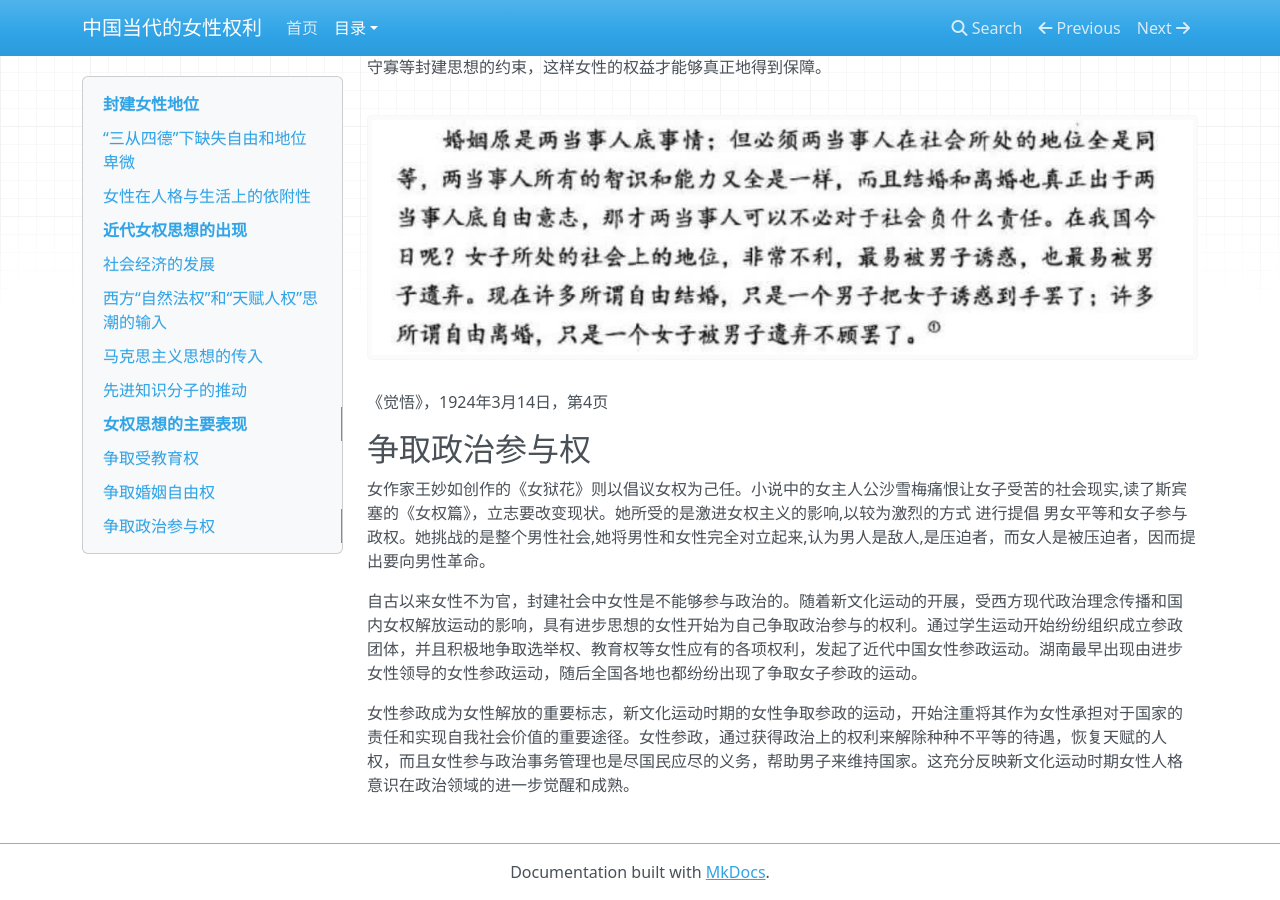
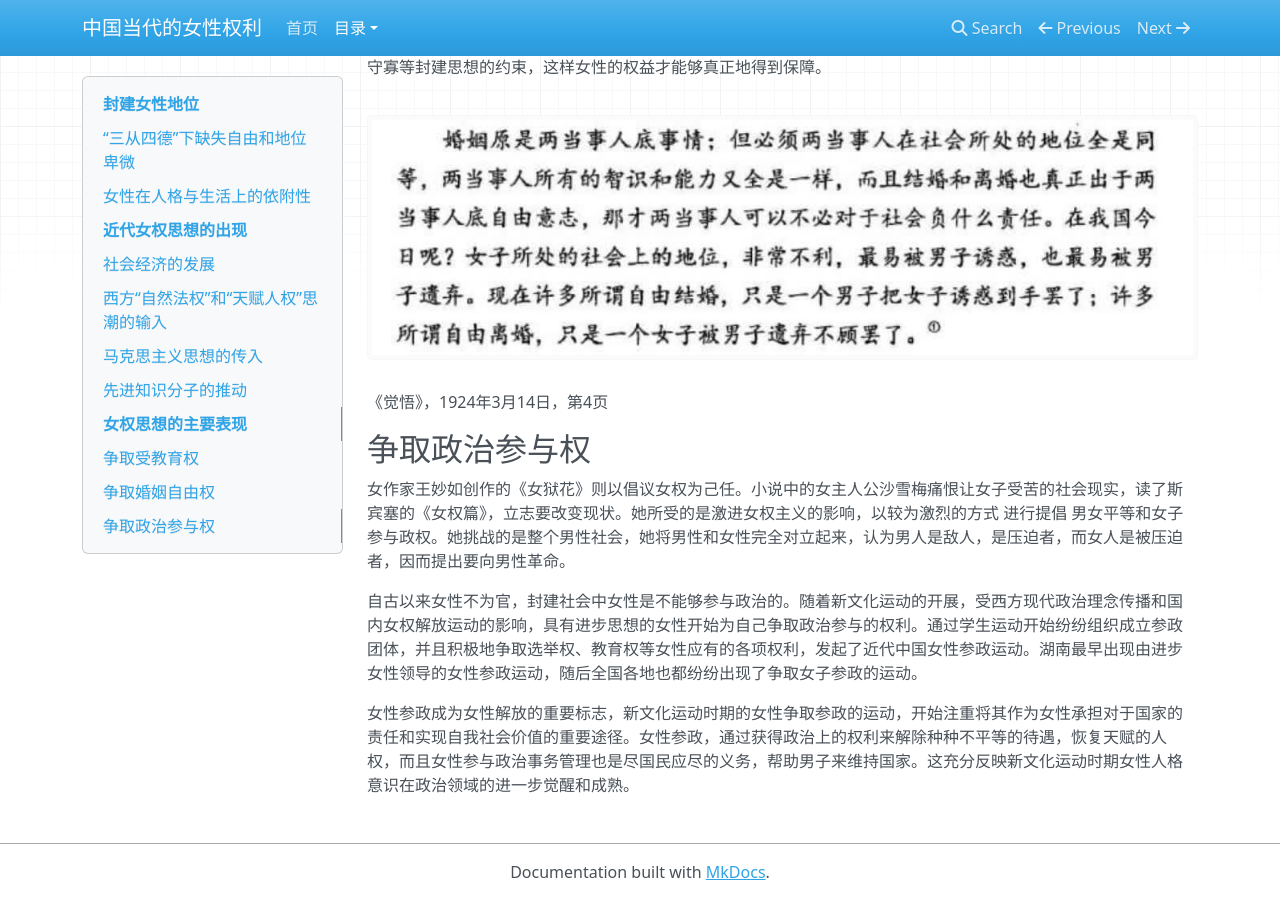
Before and after one commit to WIC-SD/feminist, an MkDocs documentation site: the page built from docs/post/1.md, in a window 1280 px wide and 900 px high, scrolled down 7017 px. Built offline with MkDocs 1.6.1, drawn with Linux system fonts in a browser that asks for light colours; nearby versions of some CDN libraries.

Commit message:
[fix] typo

```diff
--- a/docs/post/1.md
+++ b/docs/post/1.md
@@ -105,7 +105,7 @@
 </figure>
 
 ## 争取政治参与权
-女作家王妙如创作的《女狱花》则以倡议女权为己任。小说中的女主人公沙雪梅痛恨让女子受苦的社会现实,读了斯宾塞的《女权篇》，立志要改变现状。她所受的是激进女权主义的影响,以较为激烈的方式 进行提倡 男女平等和女子参与政权。她挑战的是整个男性社会,她将男性和女性完全对立起来,认为男人是敌人,是压迫者，而女人是被压迫者，因而提出要向男性革命。
+女作家王妙如创作的《女狱花》则以倡议女权为己任。小说中的女主人公沙雪梅痛恨让女子受苦的社会现实，读了斯宾塞的《女权篇》，立志要改变现状。她所受的是激进女权主义的影响，以较为激烈的方式 进行提倡 男女平等和女子参与政权。她挑战的是整个男性社会，她将男性和女性完全对立起来，认为男人是敌人，是压迫者，而女人是被压迫者，因而提出要向男性革命。
 
 自古以来女性不为官，封建社会中女性是不能够参与政治的。随着新文化运动的开展，受西方现代政治理念传播和国内女权解放运动的影响，具有进步思想的女性开始为自己争取政治参与的权利。通过学生运动开始纷纷组织成立参政团体，并且积极地争取选举权、教育权等女性应有的各项权利，发起了近代中国女性参政运动。湖南最早出现由进步女性领导的女性参政运动，随后全国各地也都纷纷出现了争取女子参政的运动。
 
```
